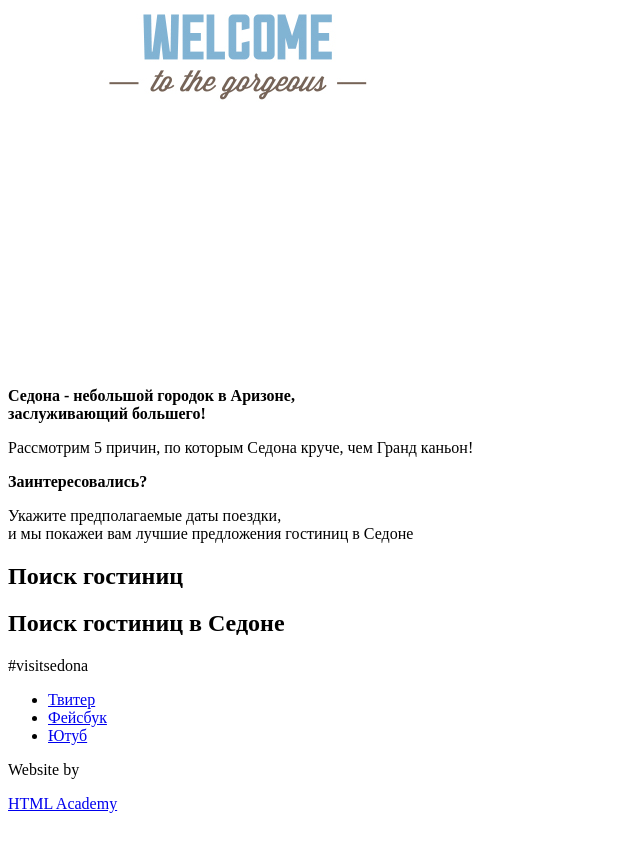
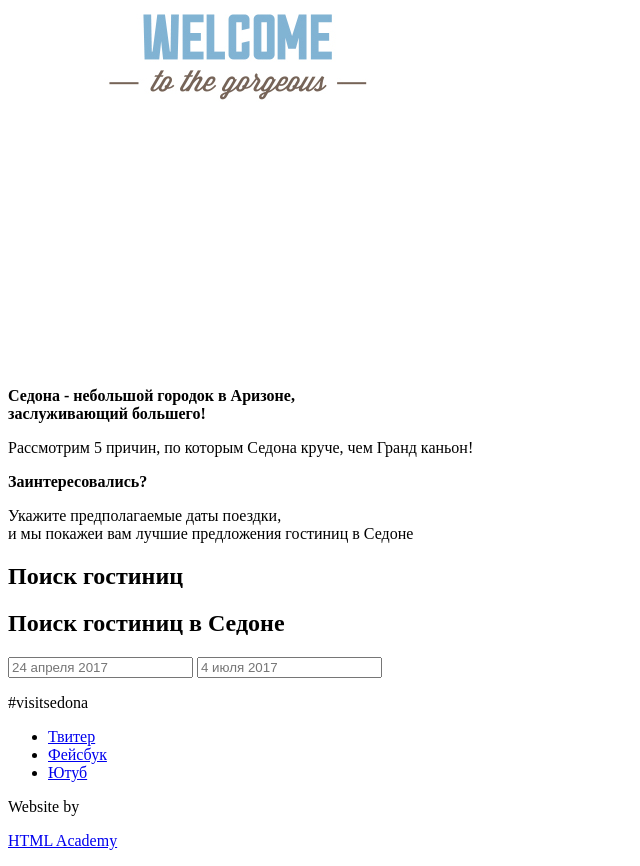
Before and after one commit to wren777/959677-sedona-24, a plain HTML site: page index.html in a window 1280 px wide. Shown: the part 152-1018 px from the top of the page, without its empty margins (0-640 px from the left). Before the commit the page ends 981 px from the top, so only its background shows below. Drawn offline with Linux system fonts and the light colour scheme.

Commit message:
добавлены элементы для ввода данных

```diff
--- a/index.html
+++ b/index.html
@@ -30,7 +30,9 @@
 <section class="appointment">
   <h1 class="visually-hidden">Поиск гостиниц</h1>
   <h2>Поиск гостиниц в Седоне</h2>
-    <form class="appointment-form" action="https://echo.htmlacademy.ru ">
+    <form class="appointment-form" action="https://echo.htmlacademy.ru" method="post">
+      <input type="text" name="date" value="" placeholder="24 апреля 2017">
+      <input type="text" name="date" value="" placeholder="4 июля 2017">
     </form>
   </section>
       <footer class="main-footer">
```
